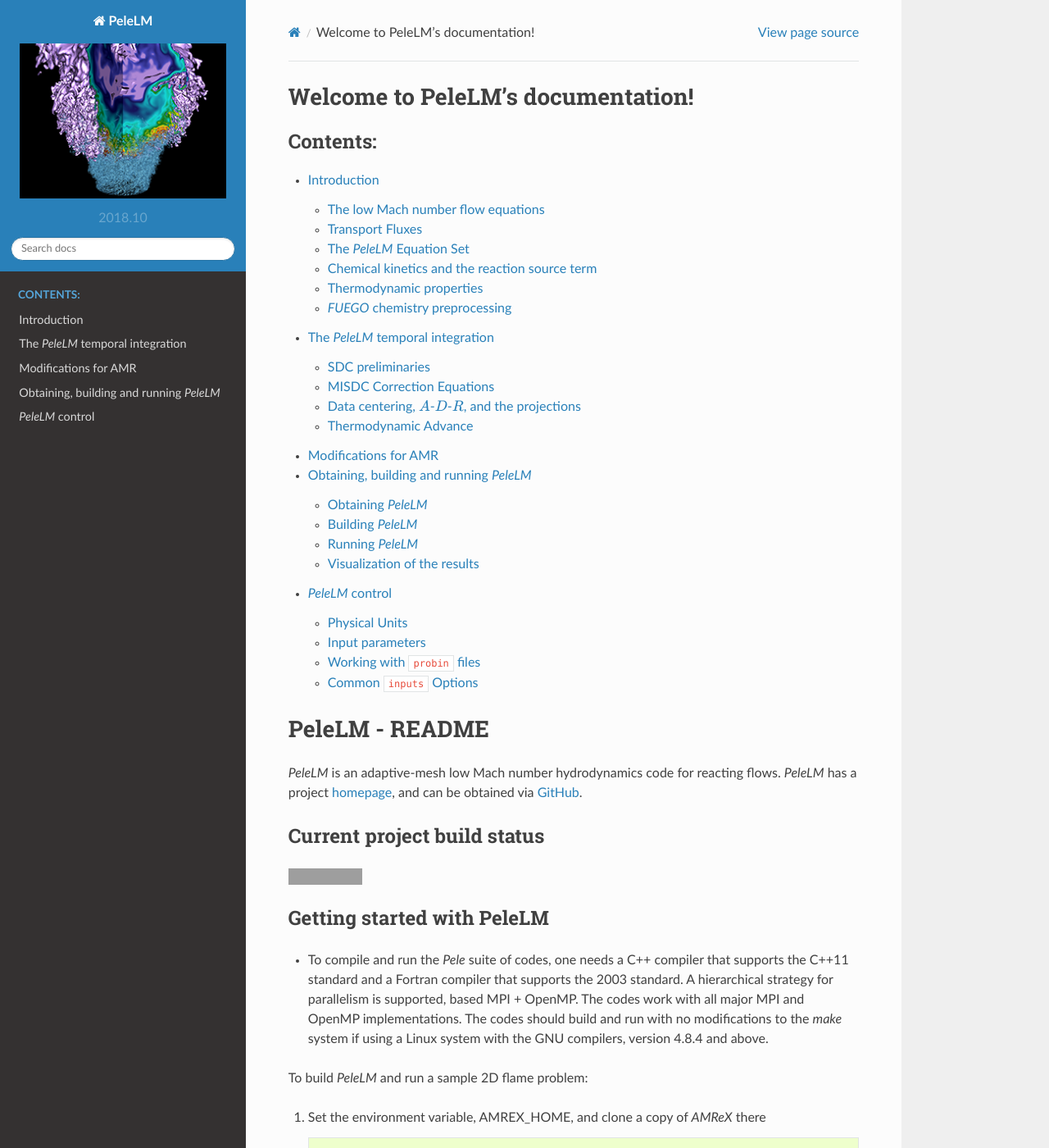
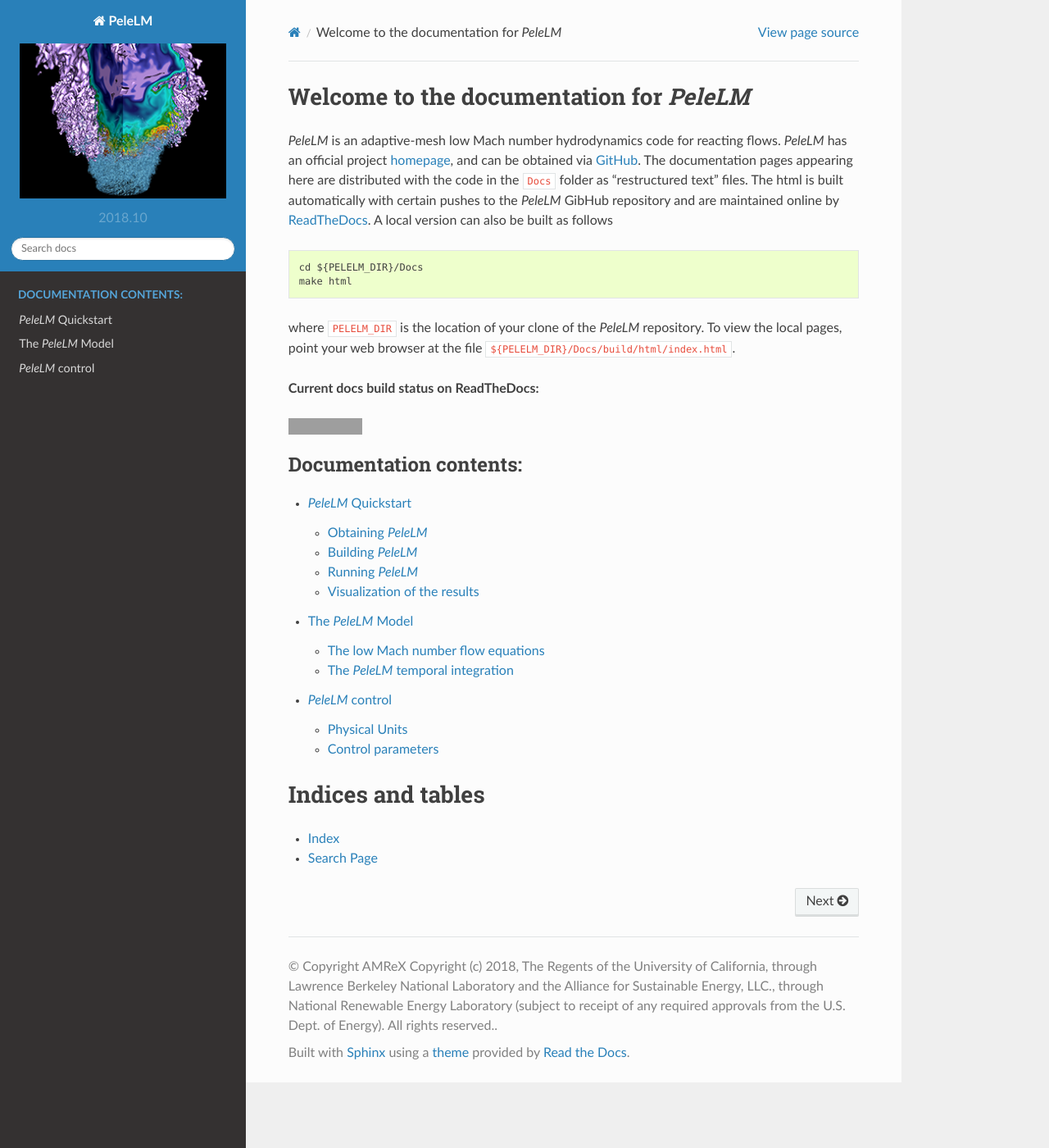
Before and after one commit to AMReX-Combustion/PeleLM, a Sphinx documentation site: the page built from Docs/source/index.rst, in a window 1280 px wide and 1400 px high. Shown: the whole window at 82% size. Built offline with Sphinx 7.4.7 and the Read the Docs theme 2.0.0, drawn with Linux system fonts in a browser that asks for light colours; some of the changed text lies outside the part shown; grey boxes are pictures that could not be loaded.

Commit message:
Minor improvements to doc

```diff
--- a/Docs/source/GettingStarted.rst
+++ b/Docs/source/GettingStarted.rst
@@ -1,22 +1,24 @@
 .. highlight:: rst
 
-Obtaining, building and running `PeleLM`
-========================================
+`PeleLM` Quickstart
+===================
+
+The following details how to obtain `PeleLM` and all the supporting software
+required, and how to build and run a simple case in order to obtain a first set of results.
 
 Obtaining `PeleLM`
-^^^^^^^^^^^^^^^^^^
+------------------
 
-First, make sure that "git" is installed on your machine---we recommend version 1.7.x or higher.
+First, make sure that "git" is installed on your machine---we recommend version 1.7.x or higher. Then...
 
 1. Download the `AMReX` repository by typing: ::
 
     git clone https://github.com/AMReX-Codes/amrex.git
 
+This will create a folder called ``amrex/`` on your machine. Set the environment variable, ``AMREX_HOME``, on your
+machine to point to the path name where you have put `AMReX`::
 
-This will create a folder called ``amrex/`` on your machine. Set the environment variable, ``AMREX_HOME``, on your
-machine to point to the path name where you have put `AMReX`. You can add this to your ``.bashrc`` as::
-
-    export AMREX_HOME=/path/to/amrex/
+        export AMREX_HOME=/path/to/amrex/
 
 2. Download the `IAMR` repository by typing: ::
 
@@ -31,14 +33,14 @@ Set the environment variable, ``IAMR_HOME``.
     git clone git@github.com:AMReX-Combustion/PelePhysics.git
 
 This will create folders called ``PeleLM/`` and ``PelePhysics/`` on your machine.
-Set the environment variables, ``PELELM_HOME`` and ``PELE_PHYSICS_HOME``.
+Set the environment variables, ``PELELM_HOME`` and ``PELE_PHYSICS_HOME``, respectively to where your put these.
 
 4. You will want to periodically update each of these repositories
 by typing ``git pull`` within each repository.
 
 
 Building `PeleLM`
-^^^^^^^^^^^^^^^^^
+-----------------
 
 The `PelePhysics` repository contains chemistry models and the encapsulating source
 code that is used by `PeleLM` and `PeleC` (the compressible combustion solver).  More
@@ -68,7 +70,7 @@ In this setup, cold fuel enters the domain bottom and passes through a flame she
 Hot products exit the domain at the top.  The sides of the domain are periodic, and the coordinates are
 cartesian. From the folder in which you checked out the `PeleLM` git repo, type::
 
-cd PeleLM/Exec/FlameInABox
+    cd PeleLM/Exec/FlameInABox
 
 2. In ``FlameInABox/``, edit the ``GNUmakefile``, and set::
 
@@ -79,36 +81,38 @@ cd PeleLM/Exec/FlameInABox
     USE_OMP = FALSE
 
 If you want to try compilers other than those in the GNU suite, and you find that they don't
-work, please let us know.
+work, please let us know.  Note that for centers managing their enviroments with "modules", the
+programming environment determining your available compiler should agree with your choice of ``COMP``
+in the ``GNUmakefile`` (e.g., ``PrgEnv-gnu`` module requires ``COMP=gnu``).
 
-To build a serial (single-processor) code, set ``USE_MPI = FALSE``.
+To build a serial (single-processor) executable, set ``USE_MPI=FALSE``.
 This will compile the code without the `MPI` library.  If you want to do
-a parallel run, set ``USE_MPI = TRUE``.  In this
+a parallel run, set ``USE_MPI=TRUE``.  In this
 case, the build system will need to know about your `MPI` installation.
 This can be done by editing the makefiles in the `AMReX` tree.
 Set ``DEBUG=FALSE`` in order to create an optimized version for production runs.
 
-The resulting executable will look something like ``PeleLM2d.gnu.MPI.ex``,
+The resulting executable name will look something like ``PeleLM2d.gnu.MPI.ex``,
 suggesting that this is a 2D version of the code, made with
 ``COMP=gnu`` and ``USE_MPI=TRUE``.
 
 Running `PeleLM`
-^^^^^^^^^^^^^^^^
+----------------
 
-1. `PeleLM` takes an input file as its first command-line argument.  The file may
-contain a set of parameter definitions that will overrides defaults set in the code.
-To run `PeleLM` with an example inputs file, type::
+1. `PeleLM` takes an input file as its first command-line argument.  The file
+contains a set of parameter definitions that will overrides defaults set in the code.
+To run `PeleLM` in serial with an example inputs file, type::
 
-    ./PeleLM2d.gnu.MPI.ex inputs.2d-regt
+    ./PeleLM2d.gnu.ex inputs.2d-regt
 
 2. `PeleLM` typically generates subfolders in the current folder that are named ``plt00000/``, ``plt00020/``, etc, and ``chk00000/``, ``chk00020/``, etc. These are "plotfiles" and "checkpoint" files. The plotfiles are used for visualization of derived fields; the checkpoint files are used for restarting the code.
 
 
-The output folders contain a collection of ASCII and binary files.  The field data is generally written in a self-describing binary format; the ASCII header files provide additional metadata to give AMR context to the field data.
+The output folders contain a collection of ASCII and binary files.  The field data is generally written in a self-describing binary format; the ASCII header files provide additional metadata to give the AMReX-compatible readers context to the field data.
 
 
 Visualization of the results
-^^^^^^^^^^^^^^^^^^^^^^^^^^^^
+----------------------------
 
 There are several options for visualizing the data.  The popular
 `Vis-It` package supports the `AMReX` file format natively, as does
--- a/Docs/source/Introduction.rst
+++ b/Docs/source/Model.rst
@@ -1,7 +1,7 @@
 .. highlight:: rst
 
-Introduction
-============
+The `PeleLM` Model
+==================
 
 `PeleLM` evolves chemically reacting low Mach number flows with block-structured adaptive mesh refinement (AMR). The code depends upon the `AMReX <https://github.com/AMReX-Codes/amrex>`_ library to provide the underlying data structures, and tools to manage and operate on them across massively parallel computing architectures. `PeleLM` also borrows heavily from the source code and algorithmic infrastructure of the `IAMR <https://github.com/AMReX-Codes/IAMR>`_. `IAMR` implements an AMR integration for the variable-density incompressible Navier-Stokes equations. `PeleLM` extends `IAMR` to include complex coupled models for generalized thermodynamic relationships, multi-species transport and chemical reactions.  The core algorithms in `PeleLM` (and `IAMR`) are described in the following papers:
 
@@ -16,7 +16,7 @@ Introduction
 * *A Conservative Adaptive Projection Method for the Variable Density Incompressible Navier-Stokes Equations,* A. S. Almgren, J. B. Bell, P. Colella, L. H. Howell, and M. L. Welcome, *J. Comp. Phys.*, **142** 1-46 (1998)
 
 The low Mach number flow equations
-^^^^^^^^^^^^^^^^^^^^^^^^^^^^^^^^^^
+----------------------------------
 
 `PeleLM` solves the reacting Navier-Stokes flow equations in the *low Mach number* regime, where the characteristic fluid velocity is small compared to the sound speed, and the effect of acoustic wave propagation is unimportant to the overall dynamics of the system. Accordingly, acoustic wave propagation can be mathematically removed from the equations of motion, allowing for a numerical time step based on an advective CFL condition, and this leads to an increase in the allowable time step of order :math:`1/M` over an explicit, fully compressible method (:math:`M` is the Mach number).  In this mathematical framework, the total pressure is decomposed into the sum of a spatially constant (ambient) thermodynamic pressure :math:`P_0` and a perturbational pressure, :math:`\pi({\vec x})` that drives the flow.  Under suitable conditions, :math:`\pi/P_0 = \mathcal{O} (M^2)`.
 
@@ -292,7 +292,7 @@ For these reasons, `PeleLM` no longer uses CHEMKIN functions directly, but inste
 
 
 The `PeleLM` temporal integration
-=================================
+---------------------------------
 
 The temporal discretization in `PeleLM` combines a modified spectral deferred correction (SDC) coupling of chemistry and transport with a density-weighted approximate projection method for low Mach number flow.  The projection method enforces a constrained evolution of the velocity field, and is implemented iteratively in such a way as to ensure that the update simultaneously satisfies the  equation of state and discrete conservation of mass and total enthalpy.  A time-explicit approach is used for advection; faster diffusion and chemistry processes are treated time-implicitly, and iteratively coupled together within the deferred corrections strategy. The integration algorithm, discussed in the following sections, is second-order accurate in space and time, and is implemented in the context of a subcycled approach for a nested hierarchy of mesh levels, where each level consists of logically rectangular patches of rectangular cells.  All cells at a level have the same size in all coordinates.
 
@@ -673,7 +673,7 @@ If :math:`k`+1=:math:`k_{max}`, **Step 2** of our algorithm is complete.
 
 
 Modifications for AMR
-=====================
+^^^^^^^^^^^^^^^^^^^^^
 
 The framework to manage adaptive mesh refinement (AMR) used in `PeleLM` borrows heavily from the `AMReX` library,
 and the `IAMR` code; the reader is referred to documentation of both of these components in order to understand the
--- a/Docs/source/RunningPeleLM.rst
+++ b/Docs/source/RunningPeleLM.rst
@@ -10,8 +10,8 @@ Physical Units
 specified in MKS; output is in MKS unless otherwise specified.
 
 
-Input parameters
-^^^^^^^^^^^^^^^^
+Control parameters
+^^^^^^^^^^^^^^^^^^
 
 The `PeleLM` executable uses two inputs files at runtime to set and alter the
 behavior of the algorithm and initial conditions.
@@ -33,7 +33,7 @@ associated ``probin`` file is specified inside the ``inputs`` file using the ``a
 Here the Fortran code will read a file called ``my_special_probin``.
 
 Working with ``probin`` files
-^^^^^^^^^^^^^^^^^^^^^^^^^^^^^
+-----------------------------
 
 There are three different Fortran namelist's that can be defined in the
 ``probin`` file:
@@ -46,9 +46,12 @@ There are three different Fortran namelist's that can be defined in the
 
 - ``&control`` is used dynamically control the inflow velocity.
 
+Consult the problem-specific files for how parameters set in these namelists are used.  When defining your
+own problem, you should feel free to add any additional controls here that are useful for your case.
 
-Common ``inputs`` Options
-^^^^^^^^^^^^^^^^^^^^^^^^^
+
+Working with ``inputs`` files
+-----------------------------
 
 **Important**: because the ``inputs`` file is handled by the `C++` portion of
 the code, any quantities you specify in scientific notation, must take the
@@ -74,13 +77,13 @@ domain (type: ``Real``; must be set. A number is needed for each dimension in th
 
 As an example, the following::
 
-    geometry.prob_lo = 0 0 0
-    geometry.prob_hi = 1.e8 2.e8 2.e8
+    geometry.prob_lo = -0.1 -0.1 0.0
+    geometry.prob_hi = +0.1 +0.1 0.2
     geometry.coord_sys = 0
     geometry.is_periodic = 0 1 0
 
-defines the domain to run from :math:`(0,0,0)` at the lower left to
-:math:`(10^8,2\times 10^8,2\times 10^8)` at the upper right in physical space, specifies a
+defines the domain to span the region from (-10,-10,0) cm at the lower left to
+(10, 10, 20) cm at the upper right in physical coordinates, specifies a
 Cartesian geometry, and makes the domain periodic in the :math:`y`-direction
 only.
 
@@ -195,12 +196,12 @@ described below will not occur if ``amr.regrid_file`` is set.
 
 Note: ``amr.max_grid_size`` must be even, and a multiple of ``amr.blocking_factor`` at every level.
 
-- ``amr.blocking_factor``:  grid size must be a multiple of this (Integer > 0; default: 2)
+- ``amr.blocking_factor``:  all generated grid dimensions will be a multiple of this (Integer > 0; default: 2)
 
 Note: ``amr.blocking_factor`` at every level must be a power of
 2 and the domain size must be a multiple of ``amr.blocking_factor`` at level 0.
 
-- ``amr.refine_grid_layout``: refine grids more if the number of processors greater than the number of grids
+- ``amr.refine_grid_layout``: refine grids more if the number of processors is greater than the number of grids
   (0 if false, 1 if true; default: 1)
 
 Note also that ``amr.n_error_buf``, ``amr.max_grid_size`` and
@@ -213,14 +214,14 @@ As an example, consider: ::
     amr.max_grid_size = 64
     amr.blocking_factor = 32
 
-The grid efficiency, ``amr.grid_eff``, means that during the grid
+The grid efficiency, ``amr.grid_eff``, here means that during the grid
 creation process, at least 90% of the cells in each grid at the level
 at which the grid creation occurs must be tagged cells.  A higher
 grid efficiency means fewer cells at higher levels, but may result
 in the production of lots of small grids, which have inefficient cache
 and OpenMP performance and higher communication costs.
 
-The ``amr.max_grid_size`` parameter means that the final grids
+The ``amr.max_grid_size`` parameter means that each of the final grids
 will be no longer than 64 cells on a side at every level.
 Alternately, we could specify a value for each level of refinement as:
 ``amr.max_grid_size = 64 32 16``, in which case our final grids
--- a/Docs/source/index.rst
+++ b/Docs/source/index.rst
@@ -3,20 +3,34 @@
    You can adapt this file completely to your liking, but it should at least
    contain the root `toctree` directive.
 
-Welcome to PeleLM's documentation!
-==================================
+Welcome to the documentation for `PeleLM`
+=========================================
+
+`PeleLM` is an adaptive-mesh low Mach number hydrodynamics code for reacting flows.  `PeleLM` has an
+official project `homepage <https://amrex-combustion.github.io/PeleLM/>`_, and can be obtained via
+`GitHub <https://github.com/AMReX-Combustion/PeleLM>`_.  The documentation pages appearing here
+are distributed with the code in the ``Docs`` folder as "restructured text" files.  The html is built
+automatically with certain pushes to the `PeleLM` GibHub repository and are maintained online by
+`ReadTheDocs <https://pelelm.readthedocs.io/en/latest>`_.  A local version can also be built as follows ::
+
+    cd ${PELELM_DIR}/Docs
+    make html
+
+where ``PELELM_DIR`` is the location of your clone of the `PeleLM` repository.  To view the local pages,
+point your web browser at the file ``${PELELM_DIR}/Docs/build/html/index.html``.
+
+**Current docs build status on ReadTheDocs:**
+
+.. image:: https://readthedocs.org/projects/pelelm/badge
+
 
 .. toctree::
    :maxdepth: 2
-   :caption: Contents:
+   :caption: Documentation contents:
 
-   Introduction.rst
    GettingStarted.rst
+   Model.rst
    RunningPeleLM.rst
-
-.. _README:
-
-.. include:: ../../README.rst
 
 Indices and tables
 ==================
```
Also changed, not shown: other parts of Docs/source/RunningPeleLM.rst (+9 -15 lines).
